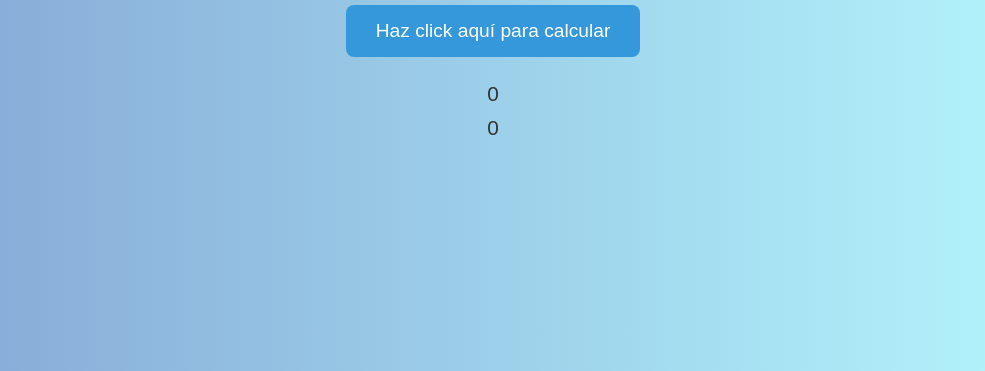
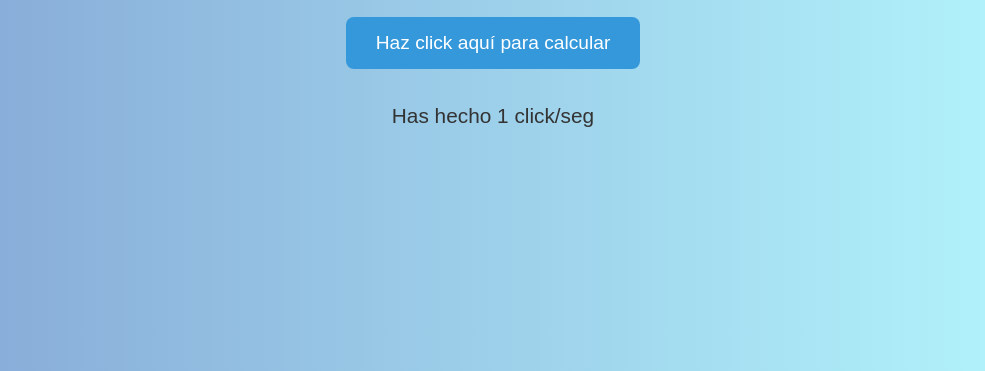
Before and after one commit to ToniSeguiV/Clicks-seg, a plain HTML site: page index.html in a window 1280 px wide. Shown: the part 429-800 px from the top of the page, without its empty margins (147-1132 px from the left). Drawn offline with Linux system fonts and the light colour scheme.

Commit message:
he mejorado la lógica del programa

```diff
--- a/index.html
+++ b/index.html
@@ -10,8 +10,8 @@
     <h1 id="contador">10</h1>
     <button id="iniciar" onclick="inicio()">INICIAR</button>
     <button id="clicker" onclick="sumador()">Haz click aquí para calcular</button>
-    <p id="Número">0</p>
-    <p id="clicks/seg">0</p>
+    <p id="Número"></p>
+    <p id="clicks/seg">Has hecho 1 click/seg</p>
     <script>
         //CONTADOR
         function inicio(){
@@ -25,6 +25,7 @@
                     clearInterval(cuentaAtras)
                     contador.textContent="Se acabó el tiempo"
                     document.getElementById("clicker").disabled=true
+                    document.getElementById("iniciar").disabled=true
                 }
             },1000)
         }
@@ -33,7 +34,7 @@
         let clicks=0
         function sumador(){
             clicks++
-            numero.textContent="Has hecho " + clicks + " click"
+
             let clicksSeg=document.getElementById("clicks/seg")
             clicksSeg.textContent="Has hecho " + clicks/10 + " click/seg"
         }
```
